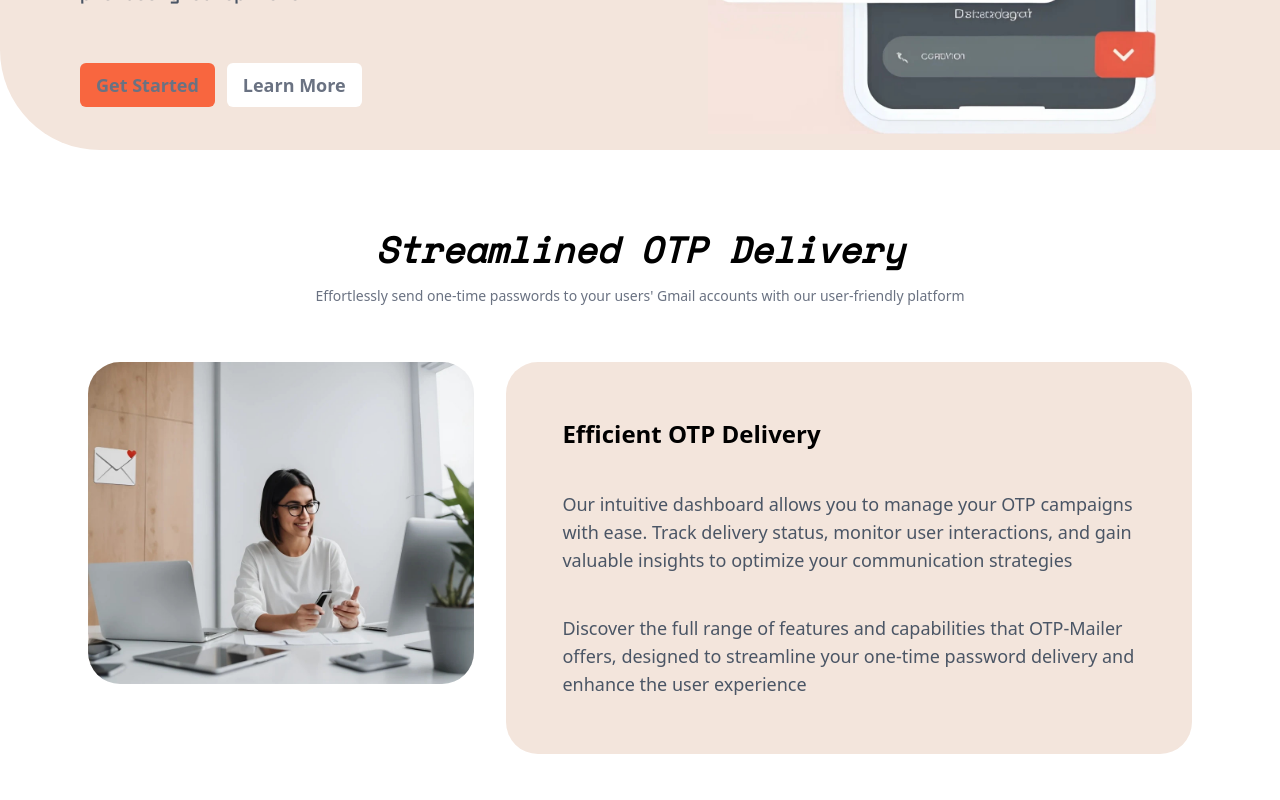
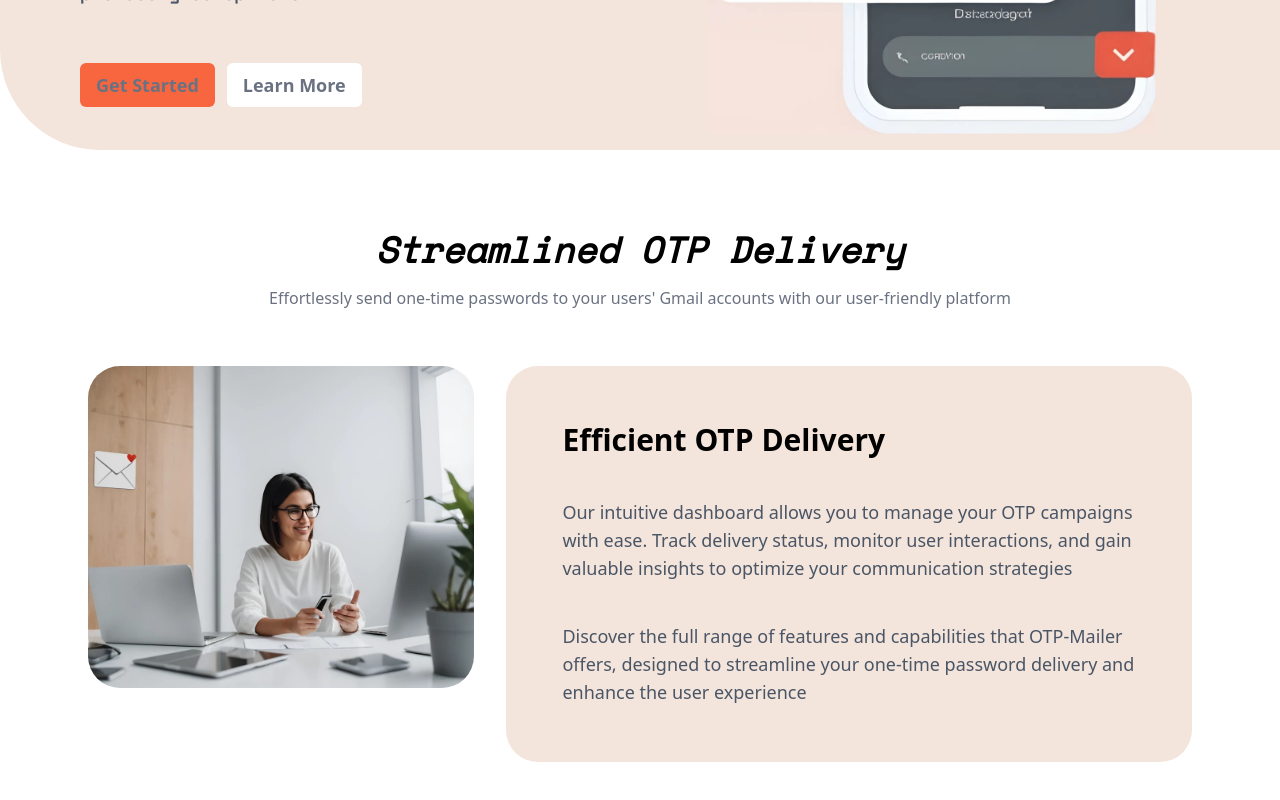
Before and after one commit to Dipak-Gautam/OTP-Mailer-Frontend, a React (Vite) app: page / in a window 1280 px wide. Shown: the part 735-1535 px from the top of the page. Built offline with nearby package versions, Linux system fonts and the light colour scheme.

Commit message:
chore: streamlined ui fixed

```diff
--- a/src/Components/HomePage/Components/StreamlinedOtp/StreamlinedOtp.tsx
+++ b/src/Components/HomePage/Components/StreamlinedOtp/StreamlinedOtp.tsx
@@ -7,7 +7,7 @@
         <div className="text-black font-SpaceMono text-4xl font-bold italic">
           Streamlined OTP Delivery
         </div>
-        <div className="text-sm text-gray-500">
+        <div className=" text-gray-500">
           Effortlessly send one-time passwords to your users' Gmail accounts
           with our user-friendly platform
         </div>
@@ -17,7 +17,7 @@
           <img src="assets/streamLine.jpg" className=" rounded-4xl" />
         </div>
         <div className=" flex flex-col flex-1 bg-[#f3e5dc] rounded-4xl p-14  gap-10">
-          <div className="text-2xl font-bold text-black">
+          <div className="text-3xl font-bold text-black">
             Efficient OTP Delivery
           </div>
           <div className="text-lg text-gray-600">
```
